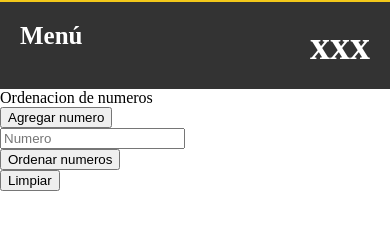
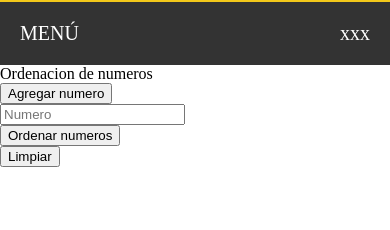
Before and after one commit to draconiun/Practica, a plain HTML site: page index.html in a window 390 px wide. Shown: the part 64-294 px from the top of the page. Drawn offline with Linux system fonts and the light colour scheme.

Commit message:
Pequenos arreglos

```diff
--- a/css/style.css
+++ b/css/style.css
@@ -72,14 +72,13 @@ body{
     padding: 20px;
     color: #fff;
     overflow: hidden;
-    font-size: 25px;
-    font-weight: bold;
+    font-size: 20px;
     text-decoration: none;
   }
 
   .menu_bar span {
     float: right;
-    font-size: 40px;
+    font-size: 20px;
   }
 
 }
--- a/index.html
+++ b/index.html
@@ -15,7 +15,7 @@
 			</div>
 			<div id="div_menu" class="div_menu">
 				<div class="menu_bar">
-					<a href="#" class="bt-menu" onclick="aparecer_menu()"><span class="icon-list2">xxx</span>Menú</a>
+					<a href="#" class="bt-menu" onclick="aparecer_menu()"><span class="icon-list2">xxx</span>MENÚ</a>
 				</div>
 				<nav class="menu" id="menu">
 					<ul>
```
